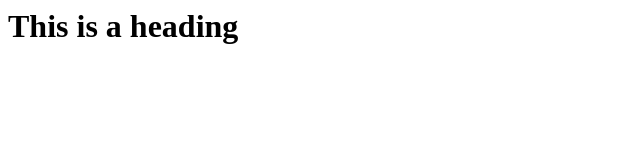
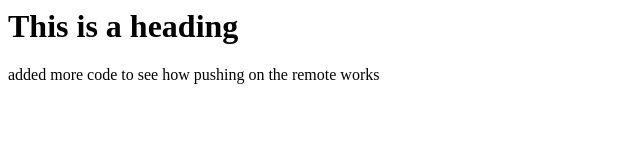
Before and after one commit to nikitarode14/sampleTestRepo, a plain HTML site: page index.html in a window 1280 px wide. Shown: the whole page, without its empty margins (0-640 px from the left). Drawn offline with Linux system fonts and the light colour scheme.

Commit message:
modified index.html

```diff
--- a/index.html
+++ b/index.html
@@ -4,5 +4,6 @@
     </head>
     <body>
         <h1>This is a heading</h1>
+        <p>added more code to see how pushing on the remote works</p>
     </body>
 </html>
```
